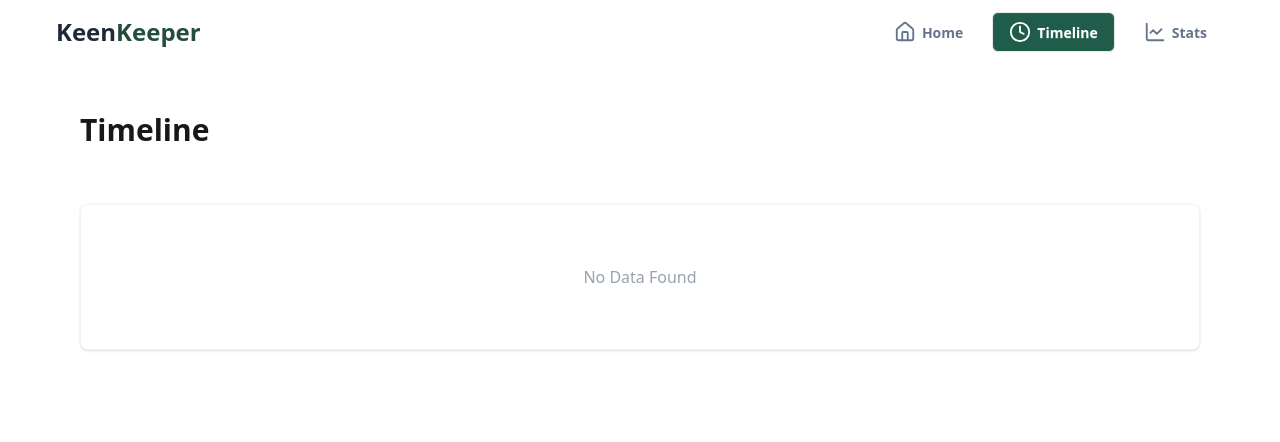
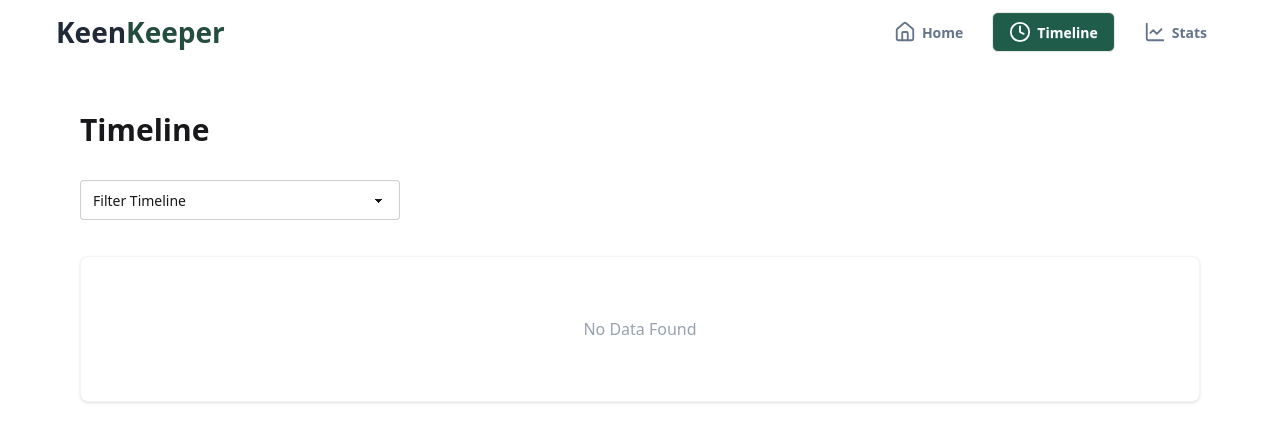
Before and after one commit to mdsnbabor330/keen-keeper, a Next.js app: page /timeline in a window 1280 px wide. Shown: the top 442 px of the page. Built offline with nearby package versions, Linux system fonts and the light colour scheme.

Commit message:
added Timeline filter functionality

```diff
--- a/src/UI/TimeLineCard.jsx
+++ b/src/UI/TimeLineCard.jsx
@@ -13,7 +13,7 @@ const TimeLineCard = () => {
   console.log(filteredTimeLine, "Filtered Timeline");
 
   return (
-    <div className="py-10 flex flex-col gap-5">
+    <div className="py-5 flex flex-col gap-5">
       {filteredTimeLine.length > 0 ? (
         filteredTimeLine.map((item, index) => {
           return (
--- a/src/app/timeline/page.jsx
+++ b/src/app/timeline/page.jsx
@@ -4,14 +4,29 @@ import TimeLineCard from "@/UI/TimeLineCard";
 import { useContext } from "react";
 
 const TimelinePage = () => {
-  const { timeline } = useContext(KeenContext);
+  const { timeline,sortingType, setSortingType } = useContext(KeenContext);
 
-  console.log(timeline, " timeline text");
+  const handleChange = (e) => {
+    const value = e.target.value;
+    setSortingType(value);
+  };
 
   return (
     <div className="py-24">
       <div className="max-w-300 mx-auto px-10">
         <h1 className="text-3xl font-bold py-4">Timeline</h1>
+        <div className="py-4">
+          <select
+            value={sortingType}
+            onChange={handleChange}
+            className="select select-bordered outline-0"
+          >
+            <option value="all">Filter Timeline</option>
+            <option value="Calls">Calls</option>
+            <option value="Text">Text</option>
+            <option value="Video">Video</option>
+          </select>
+        </div>
         <TimeLineCard></TimeLineCard>
       </div>
     </div>
--- a/src/components/Navbar/navbar.jsx
+++ b/src/components/Navbar/navbar.jsx
@@ -30,7 +30,7 @@ const Navbar = () => {
     <nav className=" flex justify-center">
       <div className="navbar fixed max-w-300 mx-auto bg-base-100 px-4">
       <div className="flex-1">
-        <p className="text-[24px]">
+        <p className="text-[28px]">
           <span className="font-extrabold text-[#1F2937]">Keen</span>
           <span className="font-bold text-[#244d3f]">Keeper</span>
         </p>
```
